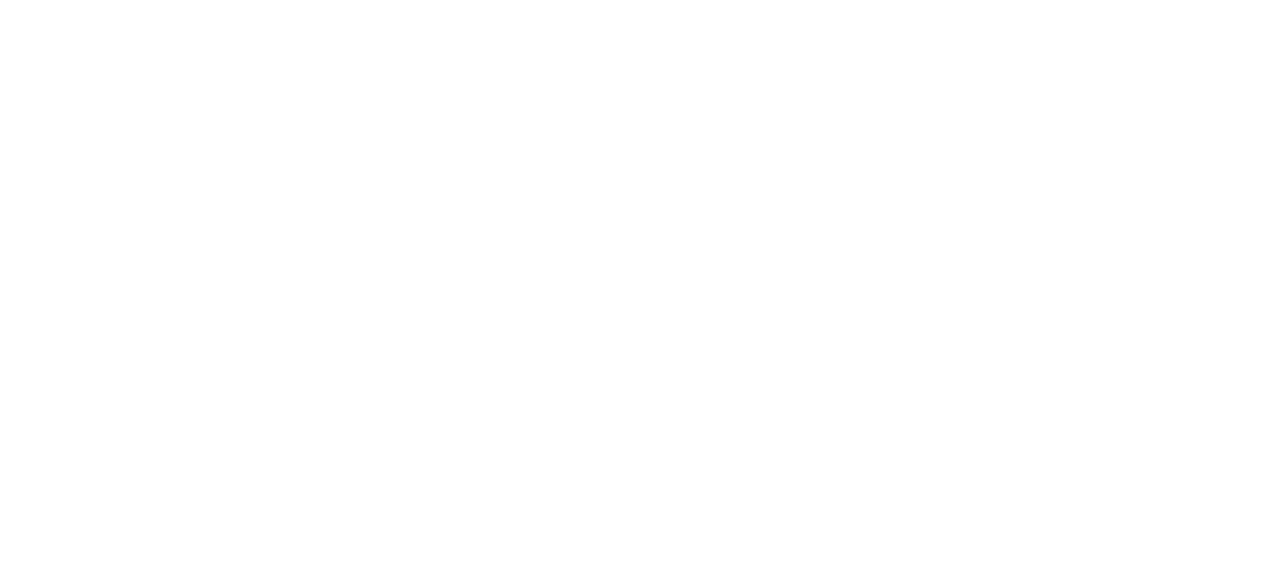
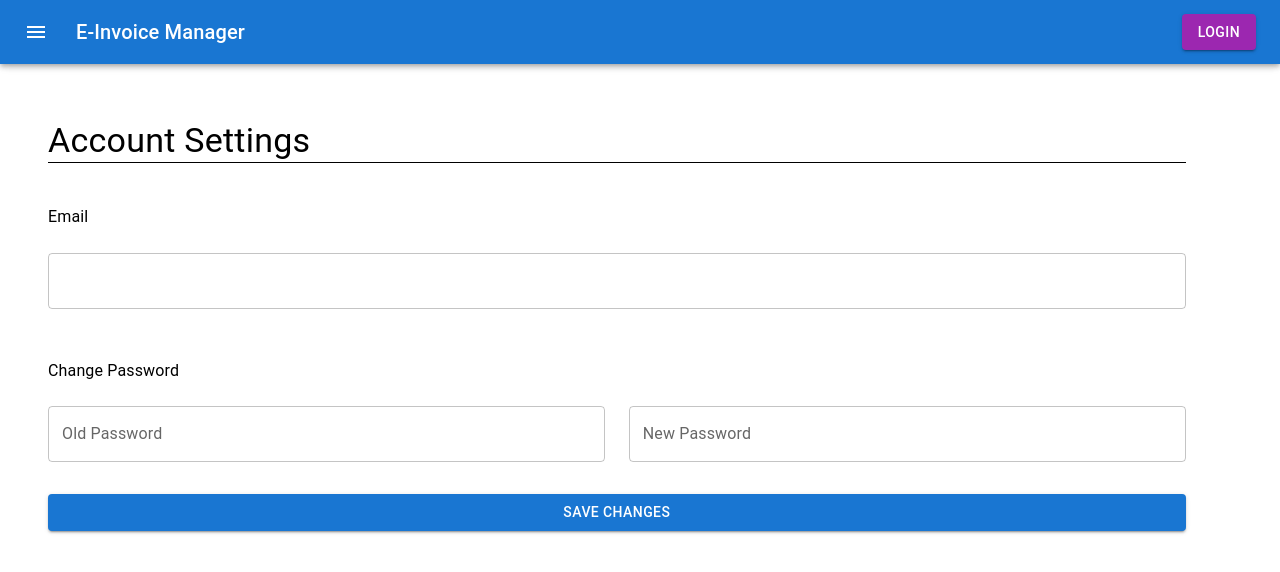
Before and after one commit to Nathan-CSE/Invoicify, a React (Create React App) app in the folder frontend/: page /settings in a window 1280 px wide. Before the commit this address had no page. Shown: the top 572 px of the page. Built offline with nearby package versions, Linux system fonts and the light colour scheme.

Commit message:
Settings page done to allow for change pw functionality, added in error modal component

```diff
--- a/frontend/src/PageList.tsx
+++ b/frontend/src/PageList.tsx
@@ -56,7 +56,7 @@ function PageList() {
           }
         />
         <Route
-          path='/sign-up'
+          path='/settings'
           element={
             <>
               <Navbar token={token} setToken={setToken} />
--- /dev/null
+++ b/frontend/src/components/ErrorModal.tsx
@@ -0,0 +1,32 @@
+import * as React from 'react';
+import Dialog from '@mui/material/Dialog';
+import DialogTitle from '@mui/material/DialogTitle';
+import DialogContent from '@mui/material/DialogContent';
+import IconButton from '@mui/material/IconButton';
+import CloseIcon from '@mui/icons-material/Close';
+import Typography from '@mui/material/Typography';
+import { Alert } from '@mui/material';
+
+function ErrorModal(props: {
+  children: string;
+  setOpen: React.Dispatch<React.SetStateAction<boolean>>;
+}) {
+  const handleClose = () => {
+    props.setOpen(false);
+  };
+
+  return (
+    <>
+      <Alert
+        variant='filled'
+        severity='error'
+        onClose={handleClose}
+        aria-labelledby='errorModalTitle'
+      >
+        {props.children}
+      </Alert>
+    </>
+  );
+}
+
+export default ErrorModal;
--- a/frontend/src/components/Navbar.tsx
+++ b/frontend/src/components/Navbar.tsx
@@ -13,13 +13,6 @@ function Navbar(props: {
   setToken: React.Dispatch<React.SetStateAction<string>>;
 }) {
   const navigate = useNavigate();
-
-  React.useEffect(() => {
-    if (props.token) {
-      console.log('HELLO?');
-      navigate('/');
-    }
-  }, [props.token]);
 
   // Replace with API call later
   function logout() {
--- a/frontend/src/pages/DashboardPage.tsx
+++ b/frontend/src/pages/DashboardPage.tsx
@@ -26,7 +26,6 @@ function DashboardPage(props: {
   setToken: React.Dispatch<React.SetStateAction<string>>;
 }) {
   console.log(props.token);
-  const navigate = useNavigate();
 
   interface SVGDict {
     [key: string]: React.FunctionComponent<React.SVGProps<SVGSVGElement>>;
--- a/frontend/src/pages/HomePage.tsx
+++ b/frontend/src/pages/HomePage.tsx
@@ -12,9 +12,9 @@ import { ReactComponent as SendSvg } from '../assets/send.svg';
 
 function HomePage(props: { token: string }) {
   const navigate = useNavigate();
+
   React.useEffect(() => {
-    console.log('Hi');
-    console.log(props.token);
+    console.log('HOME');
     props.token === '' ? navigate('/') : navigate('/dashboard');
   }, [props.token]);
 
@@ -23,7 +23,7 @@ function HomePage(props: { token: string }) {
       {/* <Navbar /> */}
       <Box sx={{ display: 'flex', flexDirection: 'row', mt: 10 }}>
         <Box>
-          <Typography variant='h2' gutterBottom>
+          <Typography variant='h3' gutterBottom>
             Placeholder
           </Typography>
           <Typography variant='body1' gutterBottom>
@@ -126,8 +126,8 @@ function HomePage(props: { token: string }) {
       </Box>
 
       {/* Documentation Section */}
-      <Stack spacing={3} sx={{ mt: 15 }}>
-        <Typography variant='h3' gutterBottom>
+      <Stack spacing={3} sx={{ mt: 15, mx: 5 }}>
+        <Typography variant='h4' gutterBottom>
           Documentation
         </Typography>
         <Divider sx={{ borderColor: 'black' }} />
--- a/frontend/src/pages/SettingsPage.tsx
+++ b/frontend/src/pages/SettingsPage.tsx
@@ -1,5 +1,129 @@
+import React from 'react';
+import { Routes, Route, useNavigate } from 'react-router-dom';
+import Box from '@mui/material/Box';
+import Typography from '@mui/material/Typography';
+import {
+  Button,
+  Container,
+  CssBaseline,
+  Stack,
+  Divider,
+  TextField,
+} from '@mui/material';
+import ErrorModal from '../components/ErrorModal';
+
 function SettingsPage(props: { token: string }) {
-  return <></>;
+  // Error Handling
+  const [openError, setOpenError] = React.useState(false);
+  const [error, setError] = React.useState('');
+
+  const changeAccountDetails = async (
+    event: React.FormEvent<HTMLFormElement>
+  ) => {
+    event.preventDefault();
+    const data = new FormData(event.currentTarget);
+
+    const email = localStorage.getItem('email');
+    const password = data.get('oldPassword') as string;
+    const updated_password = data.get('newPassword') as string;
+
+    if (password.length === 0 || updated_password.length === 0) {
+      alert('Password fields are empty');
+    } else {
+      try {
+        console.log(password, updated_password);
+        const response = await fetch('http://localhost:5000/auth/change-pw', {
+          method: 'PATCH',
+          body: JSON.stringify({
+            email,
+            password,
+            updated_password,
+          }),
+          headers: {
+            'Content-type': 'application/json',
+          },
+        });
+
+        const data = await response.json();
+
+        if (response.status === 400) {
+          console.log('HERE');
+          setOpenError(true);
+          setError(data.message);
+        } else {
+          alert(data.message);
+        }
+      } catch (err) {
+        if (err instanceof Error) {
+          alert(err.message);
+        }
+      }
+    }
+  };
+  return (
+    <>
+      <Box
+        sx={{
+          mt: 15,
+          mx: 5,
+          display: 'flex',
+          flexDirection: 'column',
+          alignItems: 'flex-start',
+          width: '90%',
+        }}
+      >
+        <Typography variant='h4'>Account Settings</Typography>
+        <Divider sx={{ borderColor: 'black', width: '100%' }} />
+        <Box sx={{ mt: 5, width: '100%' }}>
+          <Typography variant='subtitle1' gutterBottom>
+            Email
+          </Typography>
+          <TextField
+            margin='normal'
+            fullWidth
+            id='outlined-read-only-input'
+            defaultValue={localStorage.getItem('email')}
+            InputProps={{
+              readOnly: true,
+              style: { pointerEvents: 'none' },
+            }}
+          />
+
+          <Typography variant='subtitle1' gutterBottom sx={{ mt: 5 }}>
+            Change Password
+          </Typography>
+          <Box component='form' onSubmit={changeAccountDetails} noValidate>
+            <Box sx={{ display: 'flex', flexDirection: 'row', gap: 3 }}>
+              <TextField
+                margin='normal'
+                fullWidth
+                name='oldPassword'
+                label='Old Password'
+                type='password'
+                id='oldPassword'
+                autoComplete='old-password'
+              />
+              <TextField
+                margin='normal'
+                fullWidth
+                name='newPassword'
+                label='New Password'
+                type='password'
+                id='newPassword'
+                autoComplete='new-password'
+              />
+            </Box>
+            <Button type='submit' fullWidth variant='contained' sx={{ mt: 3 }}>
+              Save Changes
+            </Button>
+          </Box>
+        </Box>
+        <Box sx={{ mt: 10 }}>
+          {openError && <ErrorModal setOpen={setOpenError}>{error}</ErrorModal>}
+        </Box>
+      </Box>
+    </>
+  );
 }
 
 export default SettingsPage;
--- a/frontend/src/pages/SignIn.tsx
+++ b/frontend/src/pages/SignIn.tsx
@@ -14,12 +14,15 @@ export default function SignIn(props: {
 }) {
   const navigate = useNavigate();
 
-  React.useEffect(() => {
-    if (props.token) {
-      navigate('/dashboard');
-    }
-  }, [props.token]);
-
+  // React.useEffect(() => {
+  //   if (props.token) {
+  //     navigate('/dashboard');
+  //   }
+  // }, [props.token]);
+  if (props.token) {
+    console.log('SIGNIN');
+    navigate('/dashboard');
+  }
   const handleSubmit = async (event: React.FormEvent<HTMLFormElement>) => {
     event.preventDefault();
     const data = new FormData(event.currentTarget);
--- a/frontend/src/pages/SignUp.tsx
+++ b/frontend/src/pages/SignUp.tsx
@@ -17,11 +17,10 @@ export default function SignUp(props: {
 }) {
   const navigate = useNavigate();
 
-  React.useEffect(() => {
-    if (props.token) {
-      navigate('/dashboard');
-    }
-  }, [props.token]);
+  if (props.token) {
+    console.log('SIGNUP');
+    navigate('/dashboard');
+  }
 
   const handleSubmit = async (event: React.FormEvent<HTMLFormElement>) => {
     event.preventDefault();
```
